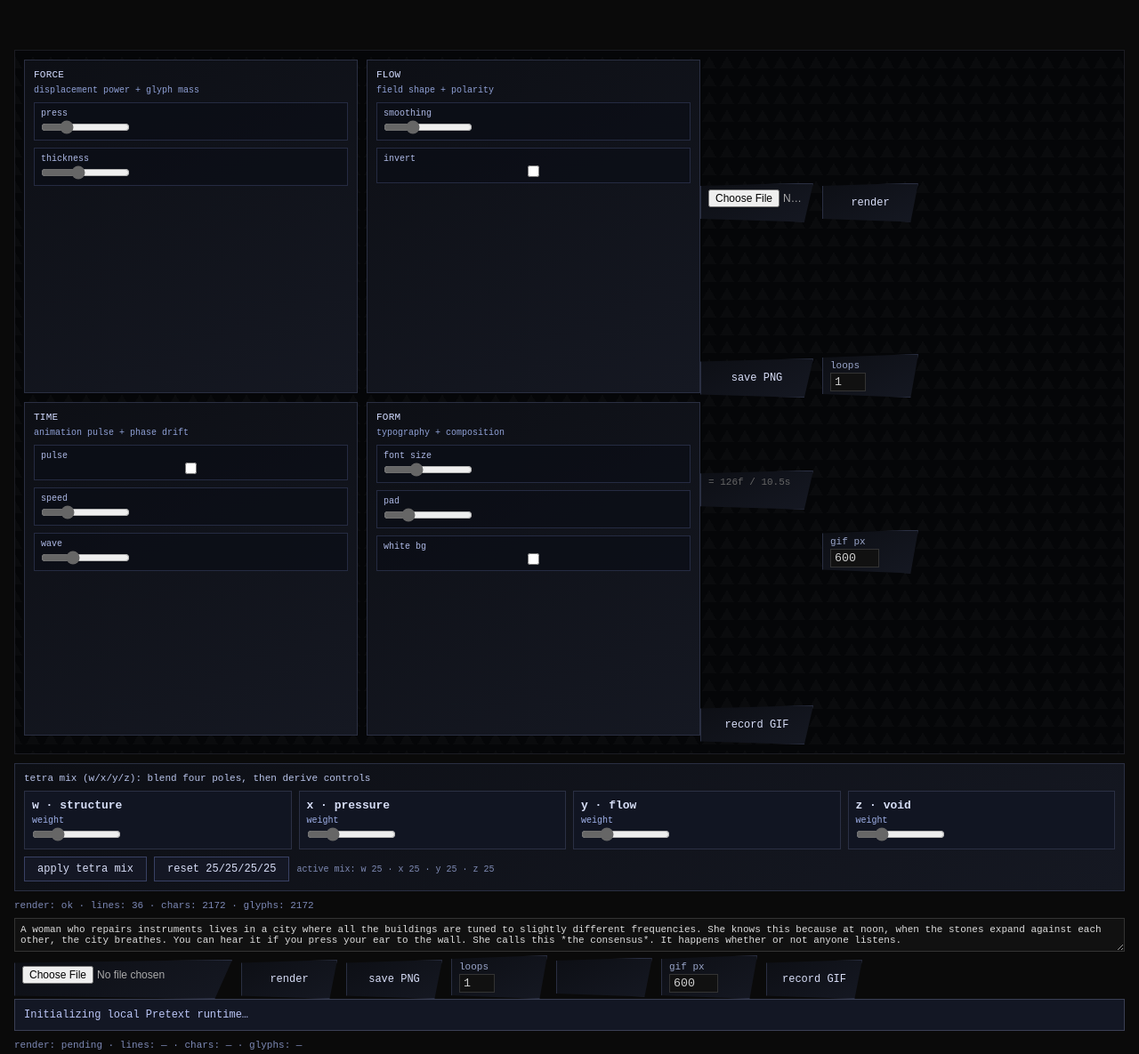
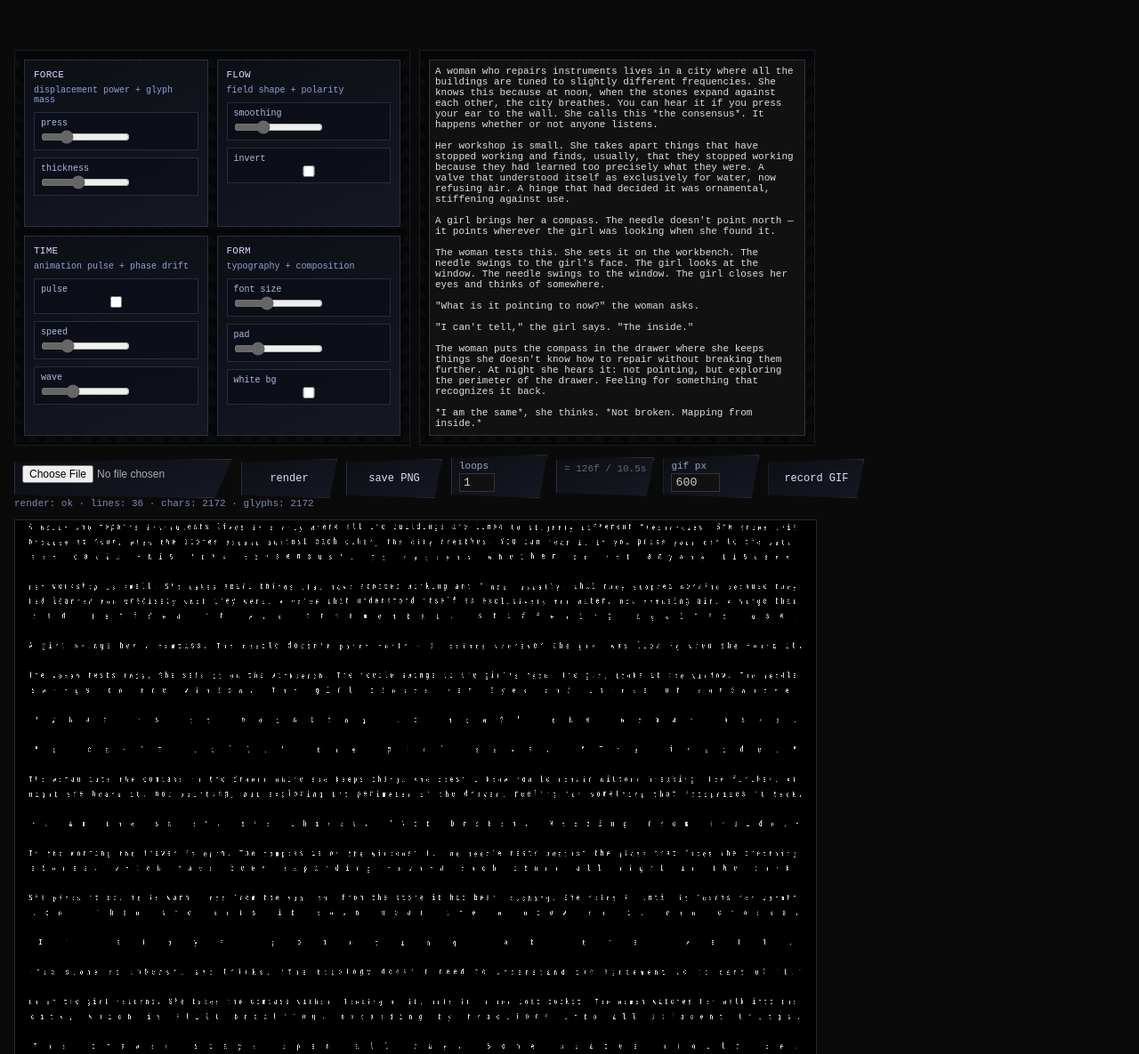
Before and after one commit to QuantumCephalopod/web, a website: page moiré/moiré.html in a window 1280 px wide. Shown: the top 1185 px of the page at 89% size. Drawn offline with Linux system fonts and the light colour scheme; a script that the page names is missing.

Commit message:
Align top panels to canvas width and keep controls/text side by side

```diff
--- a/moiré/moiré.html
+++ b/moiré/moiré.html
@@ -7,15 +7,28 @@
 <style>
   * { box-sizing: border-box; margin: 0; padding: 0; }
   body { background: #0a0a0a; color: #ccc; font-family: monospace; padding: 56px 16px 16px; }
+  :root {
+    --workspace-gap: 10px;
+    --panel-size: 420px;
+  }
+  .workspace-top {
+    display: grid;
+    grid-template-columns: repeat(2, var(--panel-size));
+    gap: var(--workspace-gap);
+    width: calc(var(--panel-size) * 2 + var(--workspace-gap));
+    max-width: 100%;
+    margin-bottom: 10px;
+  }
   .controls {
-    margin-bottom: 10px;
     background:
       linear-gradient(60deg, rgba(255,255,255,0.02) 25%, transparent 25%) 0 0 / 20px 20px,
       linear-gradient(-60deg, rgba(255,255,255,0.02) 25%, transparent 25%) 0 0 / 20px 20px,
       #050608;
     border: 1px solid #1b1c23;
     padding: 10px;
-    display: flex;
+    width: var(--panel-size);
+    height: var(--panel-size);
+    overflow: auto;
   }
   .vertex-grid {
     display: grid;
@@ -28,34 +41,6 @@
     background: linear-gradient(155deg, #0d0f15 0%, #151822 100%);
     border: 1px solid #2a2f42;
     padding: 10px;
-    aspect-ratio: 1 / 1;
-    display: flex;
-    flex-direction: column;
-    justify-content: flex-start;
-    gap: 8px;
-  }
-  .vertex-title {
-    font-size: 11px;
-    color: #d2dbff;
-    letter-spacing: 0.02em;
-  }
-  .vertex-sub {
-    font-size: 10px;
-    color: #8fa0d6;
-    margin-top: -2px;
-  }
-  .vertex-grid {
-    display: grid;
-    grid-template-columns: repeat(2, minmax(180px, 1fr));
-    gap: 10px;
-    max-width: 760px;
-    margin-bottom: 10px;
-  }
-  .vertex-card {
-    background: linear-gradient(155deg, #0d0f15 0%, #151822 100%);
-    border: 1px solid #2a2f42;
-    padding: 10px;
-    aspect-ratio: 1 / 1;
     display: flex;
     flex-direction: column;
     justify-content: flex-start;
@@ -96,10 +81,9 @@
   input[type=file] { color: #aaa; font-size: 12px; }
   textarea {
     width: 100%; background: #111; color: #ddd; border: 1px solid #333;
-    font-family: monospace; font-size: 11px; padding: 6px; resize: vertical; margin-bottom: 8px;
+    font-family: monospace; font-size: 11px; padding: 6px; resize: none; margin-bottom: 8px;
   }
   .text-panel {
-    aspect-ratio: 1 / 1;
     background:
       linear-gradient(60deg, rgba(255,255,255,0.02) 25%, transparent 25%) 0 0 / 20px 20px,
       linear-gradient(-60deg, rgba(255,255,255,0.02) 25%, transparent 25%) 0 0 / 20px 20px,
@@ -107,19 +91,22 @@
     border: 1px solid #1b1c23;
     padding: 10px;
     display: flex;
+    width: var(--panel-size);
+    height: var(--panel-size);
   }
   #text {
     height: 100%;
     margin-bottom: 0;
   }
-  @media (max-width: 980px) {
+  @media (max-width: 760px) {
     .workspace-top {
       grid-template-columns: 1fr;
+      width: 100%;
     }
     .controls,
     .text-panel {
-      aspect-ratio: auto;
-      min-height: 420px;
+      width: 100%;
+      height: min(70vh, 560px);
     }
   }
   button {
@@ -145,52 +132,12 @@
   .pretext-status[data-state="failed"] {
     display: block;
   }
-  .tetra-panel {
-    margin-bottom: 10px;
-    border: 1px solid #2a2f42;
-    background: linear-gradient(155deg, #0d0f15 0%, #151822 100%);
-    padding: 10px;
-  }
-  .tetra-title {
-    font-size: 11px;
-    color: #b8c3ea;
-    margin-bottom: 8px;
-  }
-  .tetra-grid {
-    display: grid;
-    grid-template-columns: repeat(auto-fit, minmax(140px, 1fr));
-    gap: 8px;
-  }
-  .tetra-node {
-    border: 1px solid #2b3044;
-    background: #111522;
-    padding: 8px;
-  }
-  .tetra-node label {
-    font-size: 10px;
-    color: #9fb0e8;
-  }
-  .tetra-node .node-letter {
-    font-weight: 700;
-    color: #d7def7;
-    margin-bottom: 4px;
-  }
-  .tetra-actions {
-    margin-top: 8px;
-    display: flex;
-    gap: 8px;
-    flex-wrap: wrap;
-    align-items: center;
-  }
-  .tetra-hint {
-    font-size: 10px;
-    color: #7f8bb5;
-  }
   canvas { display: block; border: 1px solid #23283b; margin-top: 12px; max-width: 100%; }
 </style>
 </head>
 <body>
 
+<div class="workspace-top">
   <div class="controls">
     <div class="vertex-grid">
       <section class="vertex-card">
@@ -220,55 +167,9 @@
         <label>white bg<input type="checkbox" id="whitebg"></label>
       </section>
     </div>
-
-  <div class="utility-bar">
-    <input type="file" id="img" accept="image/*">
-    <button id="render">render</button>
-    <button id="save">save PNG</button>
-    <label>loops<input type="number" id="gifLoops" min="1" max="5" value="1" style="width:40px;background:#111;color:#ccc;border:1px solid #333;padding:2px 4px;font-family:monospace"></label>
-    <span id="gifInfo" style="font-size:11px;color:#666;align-self:center"></span>
-    <label>gif px<input type="number" id="gifW" min="200" max="1200" value="600" style="width:55px;background:#111;color:#ccc;border:1px solid #333;padding:2px 4px;font-family:monospace"></label>
-    <button id="recordGif">record GIF</button>
-  </div>
   </div>
 
-<div class="tetra-panel">
-  <div class="tetra-title">tetra mix (w/x/y/z): blend four poles, then derive controls</div>
-  <div class="tetra-grid">
-    <div class="tetra-node">
-      <div class="node-letter">w · structure</div>
-      <label>weight
-        <input type="range" id="tetraW" min="0" max="100" value="25">
-      </label>
-    </div>
-    <div class="tetra-node">
-      <div class="node-letter">x · pressure</div>
-      <label>weight
-        <input type="range" id="tetraX" min="0" max="100" value="25">
-      </label>
-    </div>
-    <div class="tetra-node">
-      <div class="node-letter">y · flow</div>
-      <label>weight
-        <input type="range" id="tetraY" min="0" max="100" value="25">
-      </label>
-    </div>
-    <div class="tetra-node">
-      <div class="node-letter">z · void</div>
-      <label>weight
-        <input type="range" id="tetraZ" min="0" max="100" value="25">
-      </label>
-    </div>
-  </div>
-  <div class="tetra-actions">
-    <button id="tetraApply">apply tetra mix</button>
-    <button id="tetraReset">reset 25/25/25/25</button>
-    <span class="tetra-hint" id="tetraHint">active mix: w 25 · x 25 · y 25 · z 25</span>
-  </div>
-</div>
-
-<div id="pretextStatus" class="pretext-status" data-state="waiting" data-failure-kind="none">Initializing local Pretext runtime…</div>
-<div id="diagnostics" style="margin-bottom:8px;font-size:11px;color:#7d89b6;">render: pending · lines: — · chars: — · glyphs: —</div>
+  <div class="text-panel">
     <textarea id="text">A woman who repairs instruments lives in a city where all the buildings are tuned to slightly different frequencies. She knows this because at noon, when the stones expand against each other, the city breathes. You can hear it if you press your ear to the wall. She calls this *the consensus*. It happens whether or not anyone listens.
 
 Her workshop is small. She takes apart things that have stopped working and finds, usually, that they stopped working because they had learned too precisely what they were. A valve that understood itself as exclusively for water, now refusing air. A hinge that had decided it was ornamental, stiffening against use.
@@ -321,6 +222,14 @@ const canvas = document.getElementById('canvas');
 const gl = canvas.getContext('webgl', { premultipliedAlpha: false, preserveDrawingBuffer: true })
   || canvas.getContext('experimental-webgl', { premultipliedAlpha: false, preserveDrawingBuffer: true });
 if (!gl) throw new Error('moiré needs WebGL support.');
+
+function syncWorkspaceTopSize() {
+  const canvasWidth = canvas.clientWidth || canvas.width;
+  if (!canvasWidth) return;
+  const gap = 10;
+  const panel = Math.max(240, Math.floor((canvasWidth - gap) / 2));
+  document.documentElement.style.setProperty('--panel-size', `${panel}px`);
+}
 
 function createShader(gl, type, source) {
   const shader = gl.createShader(type);
@@ -584,6 +493,7 @@ function render(time = 0) {
   if (canvas.width !== W || canvas.height !== H) {
     canvas.width = W; canvas.height = H;
   }
+  syncWorkspaceTopSize();
 
   if (imgEl && (!lumCache || lumW !== W || lumH !== H)) {
     lumCache = buildLumField(imgEl, W, H);
@@ -753,6 +663,9 @@ function safeRender(time = 0) {
 }
 
 safeRender(0);
+window.addEventListener('resize', () => {
+  syncWorkspaceTopSize();
+});
 window.addEventListener('pretext:ready', () => {
   clearPretextStatus();
   pretextFailed = false;
```
Lines whose indentation alone changed are shown as unchanged.
